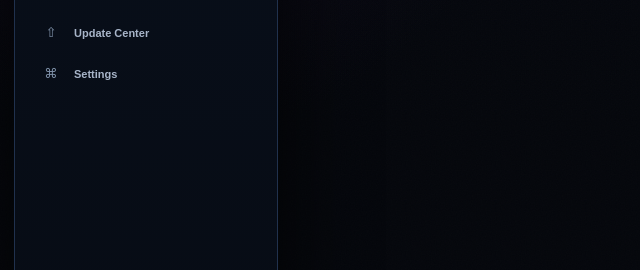
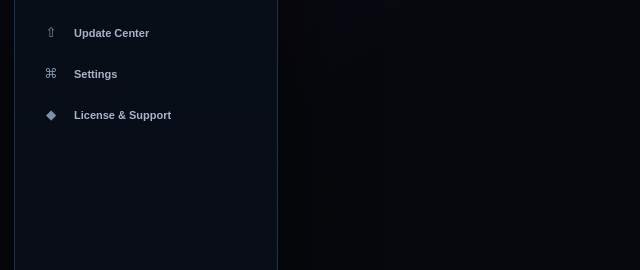
Before and after one commit to mahanneo/Dragon-VPS-Manager-NG, a FastAPI app: template app/templates/dashboard.html in a window 1280 px wide. Shown: the part 691-961 px from the top of the page, without its empty margins (0-640 px from the left). Run offline with FastAPI, Linux system fonts and the light colour scheme; the template is opened without the code that fills it: most values are stand-ins (such as "Sample title", 1, 10 or a date in 2020); parts of the project's set-up code (start-up, migrations or seed data) failed here and were passed over; some libraries are stand-ins or nearby versions.

Commit message:
ui: add License and Support navigation

```diff
--- a/app/templates/dashboard.html
+++ b/app/templates/dashboard.html
@@ -54,6 +54,7 @@
       <button data-view="audit"><span>☷</span><b>Audit Logs</b></button>
       <button data-view="updates"><span>⇧</span><b>Update Center</b></button>
       <button data-view="settings"><span>⌘</span><b>Settings</b></button>
+      <button data-view="license"><span>◆</span><b>License & Support</b></button>
     </nav>
 
     <div class="sidebar-footer">
```
